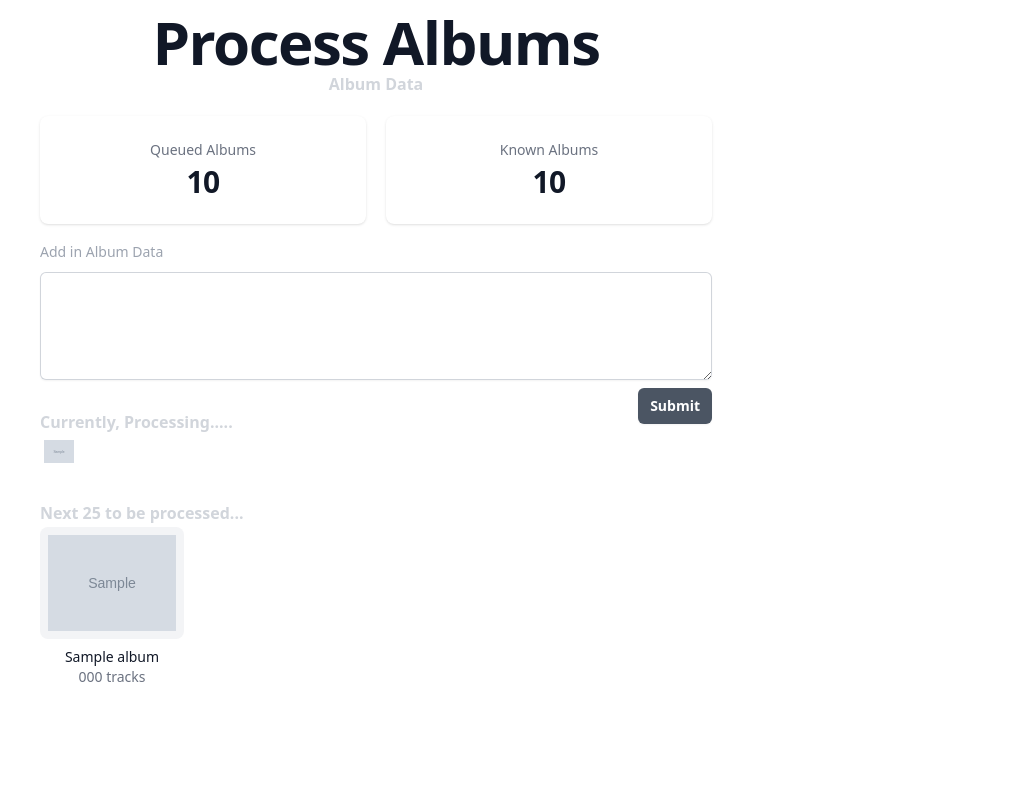
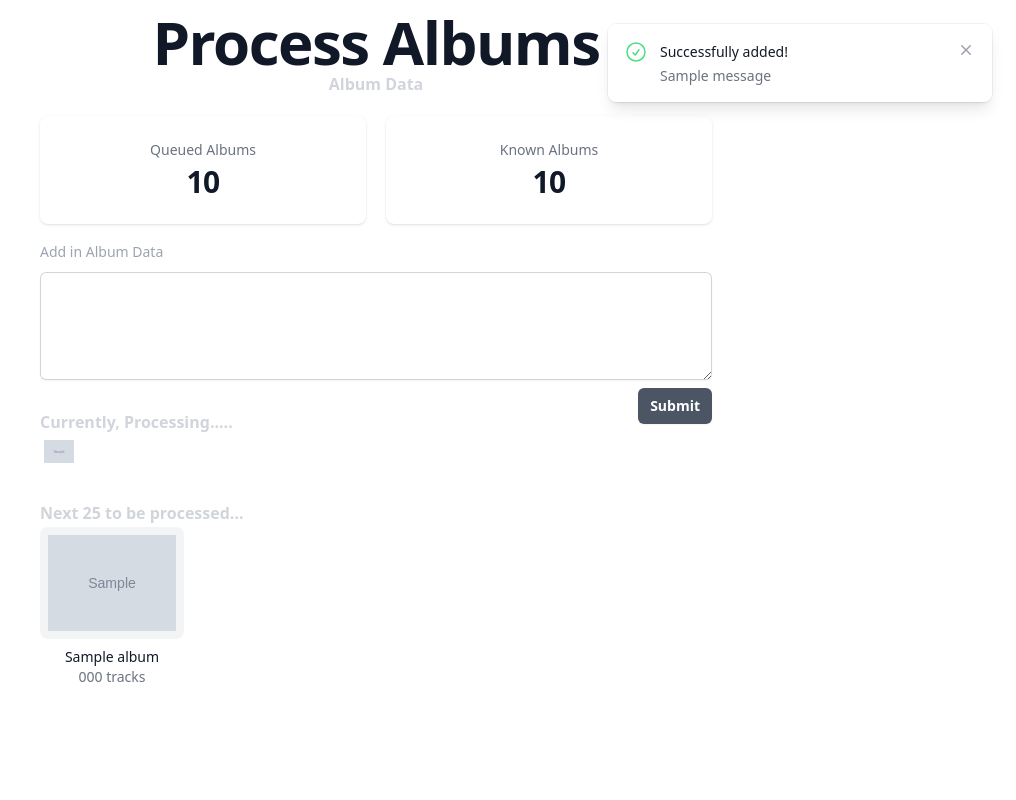
Before and after one commit to kod3000/django-music-collection, a Django app: template albums/templates/albums/insert_albums.html in a window 1280 px wide. Shown: the whole page, without its empty margins (264-1280 px from the left). Run offline with Django 4.2, Linux system fonts and the light colour scheme; tables that the repository leaves empty hold one stand-in row (values such as "Sample post"); the template is opened without the code that fills it: values that come from a table or form of the project are taken from there, most other values are stand-ins (such as "Sample title", 1, 10 or a date in 2020); grey boxes marked "Sample" are stand-in pictures; one stand-in notice (Sample message) is shown; some libraries are stand-ins or nearby versions.

Commit message:
add in notifications. fix post bug. create custom widget for form

```diff
--- a/albums/forms.py
+++ b/albums/forms.py
@@ -1,6 +1,35 @@
-# albums/forms.py
 from django import forms
+from django.utils.html import format_html
 
-class ArrayForm(forms.Form):
-    # TODO: Remove this.. not being used..
-    array_data = forms.CharField(widget=forms.Textarea)
+
+class AlbumDataWidget(forms.Textarea):
+    def render(self, name, value, attrs=None, renderer=None):
+        # Ensures we have attrs and updates with specific classes
+        if attrs is None:
+            attrs = {}
+        attrs.update({
+                         'class': 'block w-full rounded-md border-0 py-1.5 text-gray-900 shadow-sm ring-1 ring-inset ring-gray-300 placeholder:text-gray-400 focus:ring-2 focus:ring-inset focus:ring-gray-600 sm:text-sm sm:leading-6'})
+
+        # Call the parent class's render method to get the textarea HTML
+        textarea_html = super().render(name, value, attrs, renderer)
+
+        # Wrap the textarea in the custom HTML structure
+        html = format_html('''
+            <div class="mx-auto mt-4 max-w-2xl">
+                <form method="post">
+                    <label for="{0}" class="block w-full text-left text-sm font-medium leading-6 text-gray-400">Add in Album Data</label>
+                    <div class="mt-2">
+                        {1}
+                    </div>
+                    <div class="flex-shrink-0 mt-2 w-full text-right">
+                        <button type="submit" class="inline-flex items-center rounded-md bg-gray-600 px-3 py-2 text-sm font-semibold text-white shadow-sm hover:bg-gray-500 focus-visible:outline focus-visible:outline-2 focus-visible:outline-offset-2 focus-visible:outline-gray-600">Submit</button>
+                    </div>
+                </form>
+            </div>
+        ''', name, textarea_html)
+
+        return html
+
+
+class AlbumDataForm(forms.Form):
+    array_data = forms.CharField(widget=AlbumDataWidget(attrs={'rows': 4, 'required': True}), label='')
--- a/albums/templates/albums/insert_albums.html
+++ b/albums/templates/albums/insert_albums.html
@@ -4,7 +4,9 @@
     <title>Insert Albums</title>
 </head>
 <body>
+
 {% load humanize %}
+
 
 <div class="bg-white px-6 mt-3  lg:px-8">
   <div class="mx-auto max-w-2xl text-center">
@@ -22,18 +24,11 @@
         </div>
       </dl>
     </div>
-      <div class="mx-auto mt-4 max-w-2xl " >
+
     <form method="post">
-      <label for="comment" class="block w-full text-left text-sm font-medium leading-6 text-gray-400">Add in Album Data </label>
         {% csrf_token %}
-          <div class="mt-2 ">
-             <textarea rows="4"  name="array_data"  required="" id="id_array_data" class="block w-full rounded-md border-0 py-1.5 text-gray-900 shadow-sm ring-1 ring-inset ring-gray-300 placeholder:text-gray-400 focus:ring-2 focus:ring-inset focus:ring-gray-600 sm:text-sm sm:leading-6"></textarea>
-          </div>
-         <div class="flex-shrink-0 mt-2 w-full text-right">
-            <button type="submit" class="inline-flex items-center rounded-md bg-gray-600 px-3 py-2 text-sm font-semibold text-white shadow-sm hover:bg-gray-500 focus-visible:outline focus-visible:outline-2 focus-visible:outline-offset-2 focus-visible:outline-gray-600">Submit</button>
-          </div>
+        {{ form.as_p }}
     </form>
-    </div>
   </div>
 </div>
 <div class="bg-white px-6 lg:px-8 -mt-8">
@@ -69,5 +64,78 @@
     </section>
   </div>
 </div>
+{% if messages %}
+<style>
+  /* Notifications Transitions */
+  .notification-enter {
+    transform: translate-y-2 opacity-0 sm:translate-y-0 sm:translate-x-2;
+    transition: transform ease-out duration-300;
+  }
+  .notification-enter-active {
+    transform: translate-y-0 opacity-100 sm:translate-x-0;
+  }
+  .notification-exit {
+    transition: opacity ease-in duration-100;
+  }
+  .notification-exit-active {
+    opacity: 0;
+  }
+</style>
+{% for message in messages %}
+<div aria-live="assertive" class="pointer-events-none fixed inset-0 flex items-end px-4 py-6 sm:items-start sm:p-6">
+  <div class="flex w-full flex-col items-center space-y-4 sm:items-end">
+    <div class="pointer-events-auto w-full max-w-sm overflow-hidden rounded-lg bg-white shadow-lg ring-1 ring-black ring-opacity-5 notification-enter">
+      <div class="p-4">
+        <div class="flex items-start">
+          <div class="flex-shrink-0">
+              {% if message.tags == 'success' %}
+            <svg class="h-6 w-6 text-green-400" fill="none" viewBox="0 0 24 24" stroke-width="1.5" stroke="currentColor" aria-hidden="true">
+              <path stroke-linecap="round" stroke-linejoin="round" d="M9 12.75L11.25 15 15 9.75M21 12a9 9 0 11-18 0 9 9 0 0118 0z" />
+            </svg>
+            {% else %}
+              <svg xmlns="http://www.w3.org/2000/svg" fill="none" viewBox="0 0 24 24" stroke-width="1.5" stroke="currentColor" class="w-6 h-6">
+              <path stroke-linecap="round" stroke-linejoin="round" d="M12 9v3.75m9-.75a9 9 0 1 1-18 0 9 9 0 0 1 18 0Zm-9 3.75h.008v.008H12v-.008Z" />
+            </svg>
+            {% endif %}
+          </div>
+          <div class="ml-3 w-0 flex-1 pt-0.5">
+              {% if message.tags == 'success' %}
+            <p class="text-sm font-medium text-gray-900">Successfully added!</p>
+            <p class="mt-1 text-sm text-gray-500"> {{ message }}</p>
+            {% else %}
+            <p class="text-sm font-medium text-gray-900">Error</p>
+            <p class="mt-1 text-sm text-gray-500">{{ message }}</p>
+            {% endif %}
+          </div>
+          <div class="ml-4 flex flex-shrink-0">
+            <button onclick="this.closest('.pointer-events-auto').classList.add('notification-exit');" type="button" class="close-btn inline-flex rounded-md bg-white text-gray-400 hover:text-gray-500 focus:outline-none focus:ring-2 focus:ring-indigo-500 focus:ring-offset-2">
+              <span class="sr-only">Close</span>
+              <svg class="h-5 w-5" viewBox="0 0 20 20" fill="currentColor" aria-hidden="true">
+                <path d="M6.28 5.22a.75.75 0 00-1.06 1.06L8.94 10l-3.72 3.72a.75.75 0 101.06 1.06L10 11.06l3.72 3.72a.75.75 0 101.06-1.06L11.06 10l3.72-3.72a.75.75 0 00-1.06-1.06L10 8.94 6.28 5.22z" />
+              </svg>
+            </button>
+          </div>
+        </div>
+      </div>
+    </div>
+  </div>
+</div>
+{% endfor %}
+<script>
+document.addEventListener('DOMContentLoaded', (event) => {
+  document.querySelectorAll('.close-btn').forEach(button => {
+    button.addEventListener('click', function() {
+      const notification = this.closest('.pointer-events-auto');
+      notification.classList.add('notification-exit-active');
+      setTimeout(() => {
+        notification.remove();
+      }, 500); // match the duration of the exit transition
+    });
+  });
+});
+</script>
+{% endif %}
+<!-- Global notification -->
+
 </body>
 </html>
```
Also changed, not shown: albums/views.py (+7 -5 lines).
